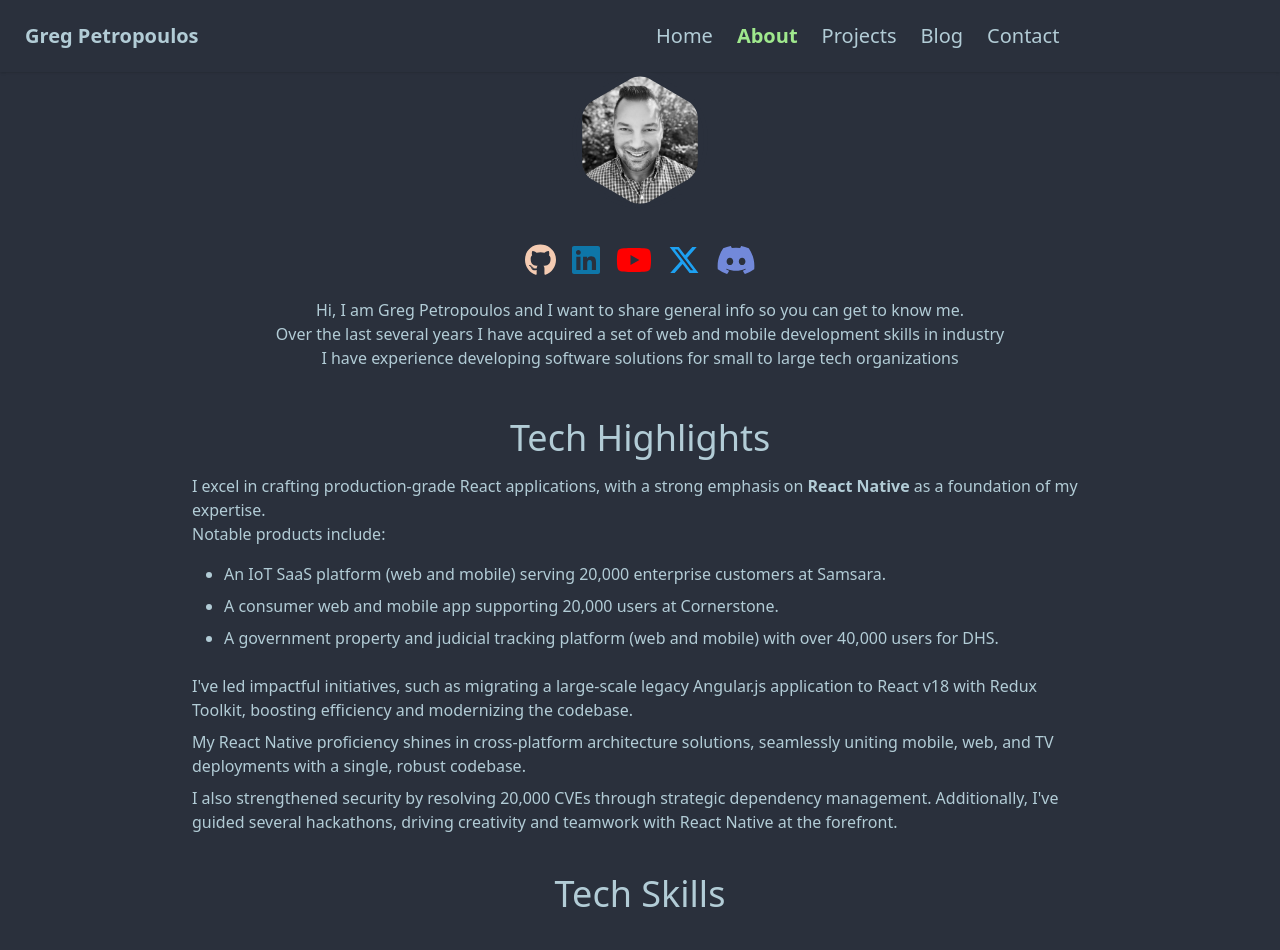
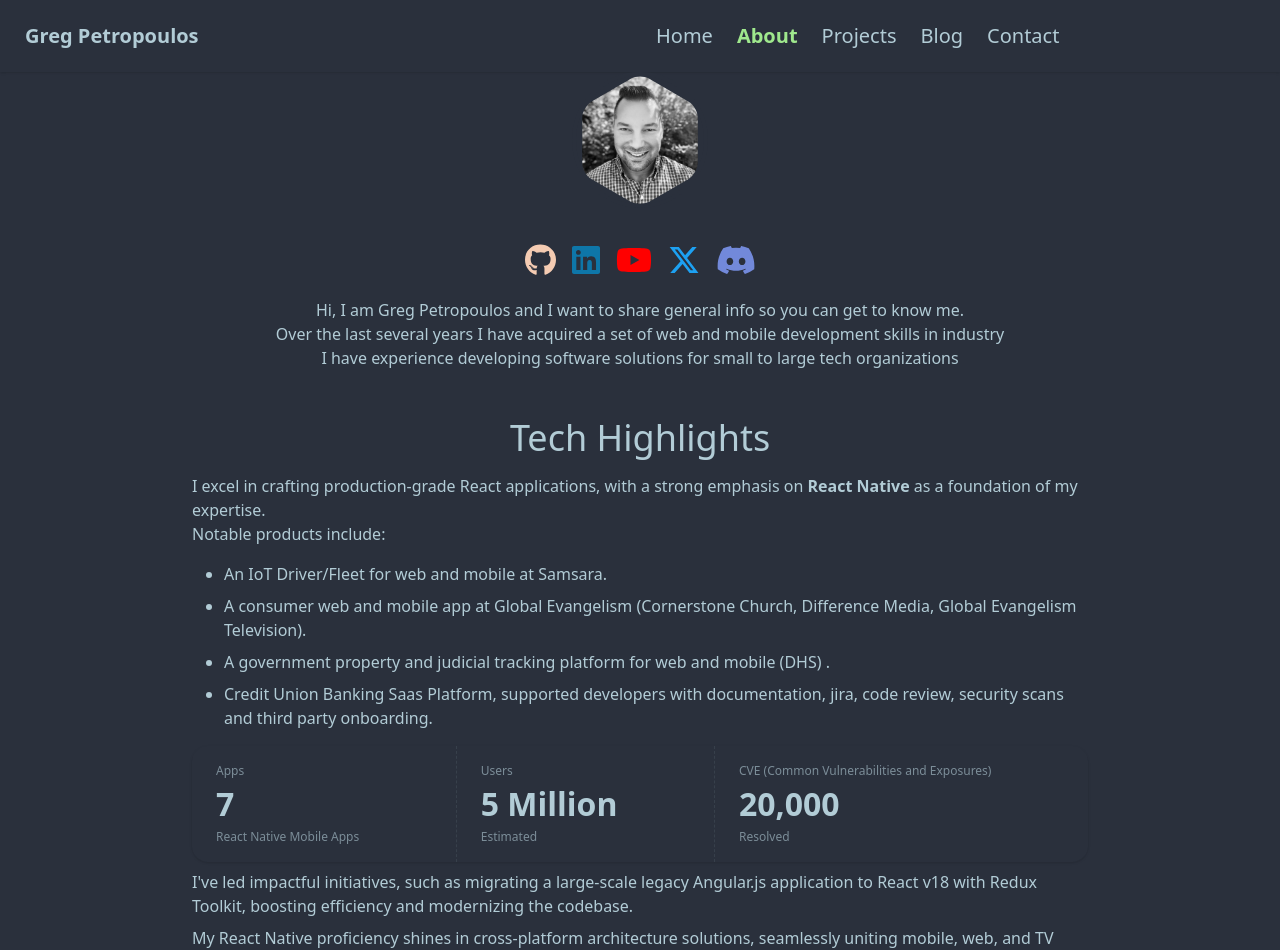
Before and after one commit to GregPetropoulos/GP-XP, a React (Vite) app: page /about in a window 1280 px wide. Shown: the top 950 px of the page. Built offline with nearby package versions, Linux system fonts and the light colour scheme.

Commit message:
Added a stats section to about

```diff
--- /dev/null
+++ b/src/components/Stats.tsx
@@ -0,0 +1,27 @@
+const Stats = () => {
+  return (
+    <div className='stats stats-vertical md:stats-horizontal shadow'>
+      <div className='stat'>
+        <div className='stat-title'>Apps</div>
+        <div className='stat-value'>7</div>
+        <div className='stat-desc'>React Native Mobile Apps</div>
+      </div>
+
+      <div className='stat'>
+        <div className='stat-title'>Users</div>
+        <div className='stat-value'>5 Million</div>
+        <div className='stat-desc'>Estimated</div>
+      </div>
+
+      <div className='stat'>
+        <div className='stat-title'>
+          CVE (Common Vulnerabilities and Exposures)
+        </div>
+        <div className='stat-value'>20,000</div>
+        <div className='stat-desc'>Resolved</div>
+      </div>
+    </div>
+  );
+};
+
+export default Stats;
--- a/src/routes/about.tsx
+++ b/src/routes/about.tsx
@@ -1,16 +1,15 @@
 import { createFileRoute } from '@tanstack/react-router';
 import Icons from '../components/Icons';
+import Stats from '../components/Stats';
 import IconList from '../components/IconList';
+import SectionContainer from '../components/SectionContainer';
 import TimeLine from '../components/TimeLine';
 import Collapse from '../components/Collapse';
 import gregImage from '../assets/profile-BW.jpg';
 import ContentContainer from '../components/ContentContainer';
 import { CORE_SKILLS, FAMILIAR_SKILLS } from '../constants/constants';
-import SectionContainer from '../components/SectionContainer';
 export const Route = createFileRoute('/about')({ component: AboutComponent });
-
 // todo Github presence
-
 
 function AboutComponent() {
   return (
@@ -28,8 +27,8 @@ function AboutComponent() {
         <Icons />
         <div className='sm:text-center'>
           <p>
-          Hi, I am Greg Petropoulos and I want to share general info so you can
-          get to know me.
+            Hi, I am Greg Petropoulos and I want to share general info so you
+            can get to know me.
           </p>
           <p>
             Over the last several years I have acquired a set of web and mobile
@@ -52,19 +51,24 @@ function AboutComponent() {
         <p>Notable products include:</p>
         <ul className='list-disc ml-2 my-2'>
           <li className='ml-6 my-2'>
-            An IoT SaaS platform (web and mobile) serving 20,000 enterprise
-            customers at Samsara.
+            An IoT Driver/Fleet for web and mobile at Samsara.
           </li>
 
           <li className='ml-6 mb-2'>
-            A consumer web and mobile app supporting 20,000 users at
-            Cornerstone.
+            A consumer web and mobile app at Global Evangelism (Cornerstone
+            Church, Difference Media, Global Evangelism Television).
           </li>
           <li className='ml-6 mb-2'>
-            A government property and judicial tracking platform (web and
-            mobile) with over 40,000 users for DHS.
+            A government property and judicial tracking platform for web and
+            mobile (DHS) .
+          </li>
+          <li className='ml-6 mb-2'>
+            Credit Union Banking Saas Platform, supported developers with
+            documentation, jira, code review, security scans and third party
+            onboarding.
           </li>
         </ul>
+        <Stats />
         <p className='my-2'>
           I've led impactful initiatives, such as migrating a large-scale legacy
           Angular.js application to React v18 with Redux Toolkit, boosting
```
Lines whose indentation alone changed are shown as unchanged.
